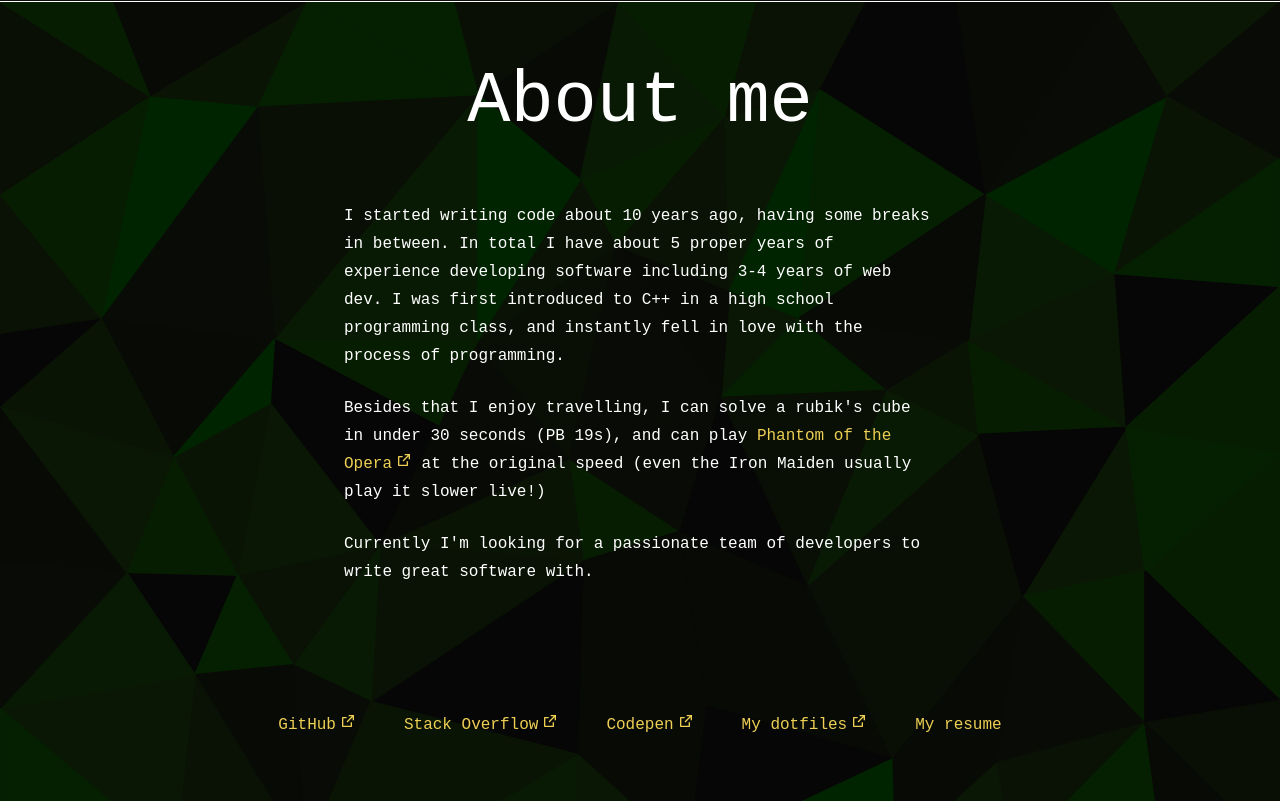
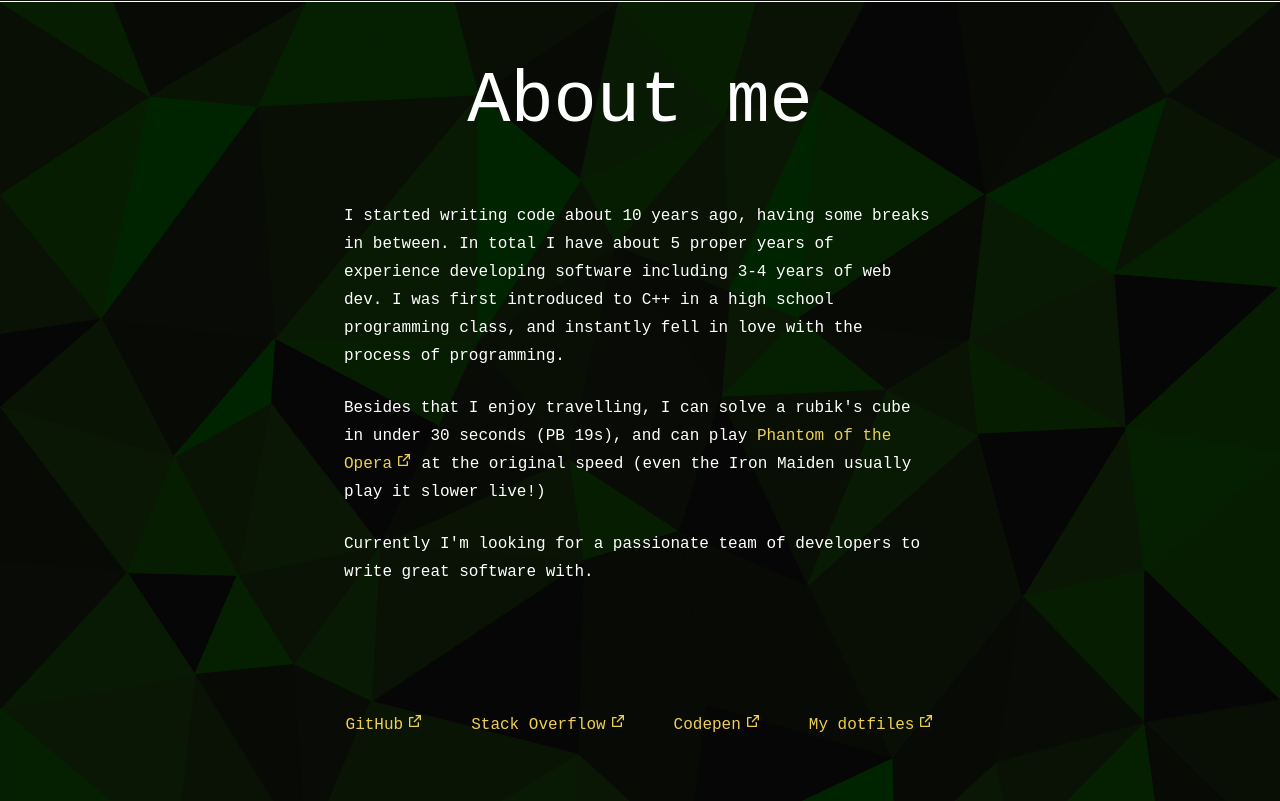
Before and after one commit to tomasz13nocon/portfolio, a SvelteKit app: page / in a window 1280 px wide. Shown: the part 5561-6362 px from the top of the page. Built offline with nearby package versions, Linux system fonts and the light colour scheme.

Commit message:
update link

```diff
--- a/src/routes/About.svelte
+++ b/src/routes/About.svelte
@@ -43,7 +43,7 @@
       <a href="https://github.com/tomasz13nocon/dotfiles" target="_blank" class="external">
         My dotfiles
       </a>
-      <a href="/resume.pdf">My resume</a>
+      <!-- <a href="/resume.pdf">My resume</a> -->
     </footer>
   </div>
 </section>
--- a/src/routes/MainProjects.svelte
+++ b/src/routes/MainProjects.svelte
@@ -9,7 +9,7 @@
   name="Star Wars Media Timeline"
   featured
   stack={["React", "Sass", "Node.js", "MongoDB", "Express.js", "AWS EC2", "AWS S3"]}
-  gh="https://github.com/tomasz13nocon/starwarstl"
+  gh="https://github.com/tomasz13nocon/starwarstl-client"
   website="https://starwarstl.com"
   img="/screenshots/starwarstl.png"
 >
```
